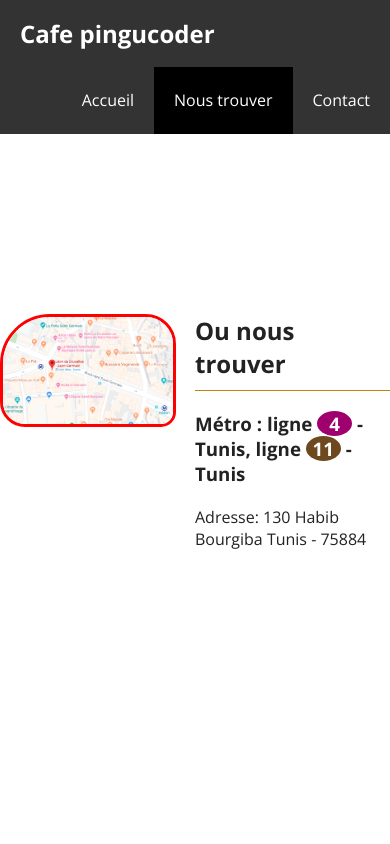
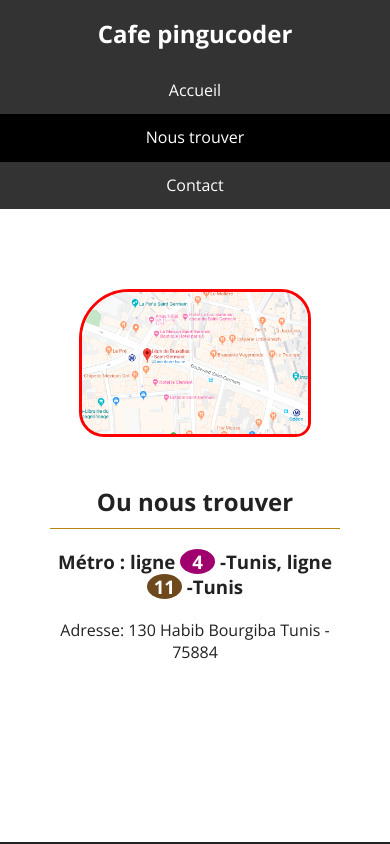
Before and after one commit to Aminetrigithub/workshop-1, a plain HTML site: page where.html in a window 390 px wide. Shown: the top 844 px of the page. Drawn offline with nearby package versions, Linux system fonts and the light colour scheme.

Commit message:
rendre notre projet responsive

```diff
--- a/css/style.css
+++ b/css/style.css
@@ -78,14 +78,15 @@ p {
 
 .vp-content {
   max-width: 600px;
-  padding-top: 170px;
+  padding-top: 150px;
+  padding: 20px;
   color: white;
   display: block;
   margin: auto;
 }
 
 .vp-content h1 {
-  font-size: 50px;
+  font-size: 3rem;
 }
 
 .separator {
@@ -155,7 +156,7 @@ p {
 }
 
 .reservation {
-  padding: 100px 0px;
+  padding: 100px 20px;
   text-align: center;
 }
 
@@ -241,7 +242,7 @@ footer p {
 .contact-form-container {
   max-width: 600px;
   margin: auto;
-
+padding: 20px;
 }
 
 .contact-form-container form label {
--- /dev/null
+++ b/css/style.mobile.css
@@ -0,0 +1,77 @@
+/* header */
+.header nav h1 {
+  float: none;
+  text-align: center;
+}
+
+.header nav ul {
+  float: none;
+}
+
+.header nav ul li {
+  float: none;
+}
+
+
+.header nav ul li a {
+  padding: 10px;
+  text-align: center;
+}
+
+/* vp */
+.vp-content {
+  padding-top: 50px;
+
+}
+
+.vp-content h1 {
+  font-size: 2rem;
+}
+
+/* features */
+.feature {
+  float: none;
+  width: 100%;
+  margin-bottom: 2rem;
+  padding: 20px;
+
+}
+
+
+/* where */
+.where {
+  padding: 80px 50px 20px;
+  overflow: auto;
+  min-height: 100vh;
+
+}
+
+.where-img {
+  float: none;
+  width: 80%;
+  margin-bottom: 3rem;
+  display: block;
+  margin: auto;
+}
+
+.where-text {
+  padding-top: 3rem;
+text-align: center;
+  float: none;
+  width: 100%;
+
+}
+.where {
+
+  min-height: 75vh;
+}
+.container {
+  max-width: 1000px;
+
+height: 300px; ;
+  display: block;
+  margin: auto;
+}
+.contact{
+  padding: 50px 0px;
+}
--- a/where.html
+++ b/where.html
@@ -10,6 +10,7 @@
   <script src="https://kit.fontawesome.com/61e7cd817f.js" crossorigin="anonymous"></script>
 
   <title>Cafe Pingucoder | acceuil</title>
+  <link rel="stylesheet" media="only screen and (max-width:500px)" href="./css/style.mobile.css">
 </head>
 
 <body>
```
Also changed, not shown: contact.html (+2 -1 lines), index.html (+1 -1 lines).
